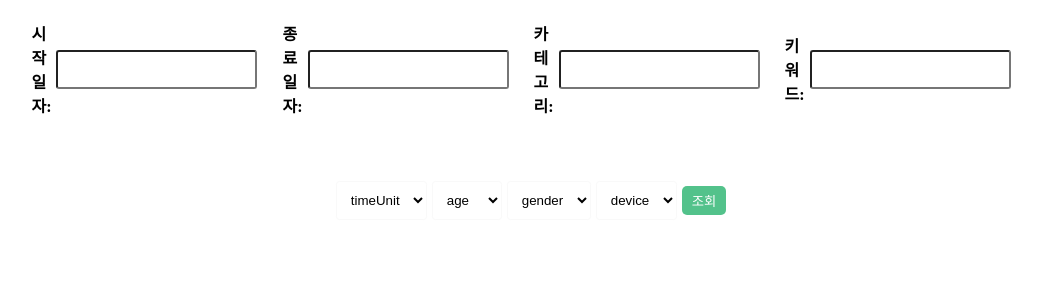
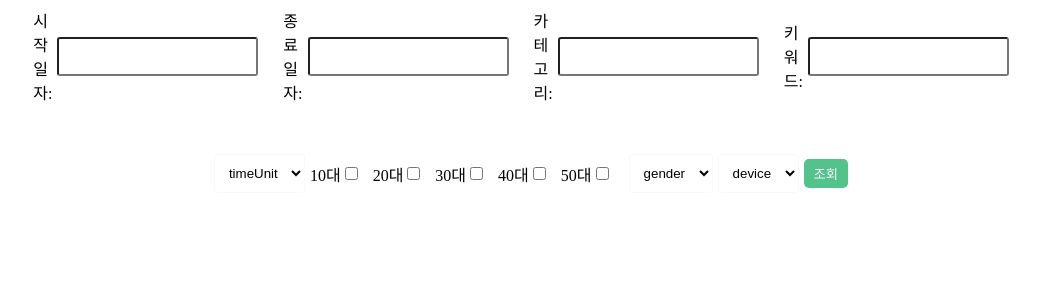
Before and after one commit to amh6281/Shopping-insight, a React (Vite) app: page / in a window 1280 px wide. Shown: the top 300 px of the page, without its empty margins (109-1151 px from the left). Built offline with nearby package versions, Linux system fonts and the light colour scheme.

Commit message:
Age checkbox type 변경

```diff
--- a/src/components/Form.tsx
+++ b/src/components/Form.tsx
@@ -10,13 +10,13 @@ const Form = () => {
     gap: 50px;
   `;
 
-  const Wrapper = styled.div`
+  const FormGroup = styled.div`
     display: flex;
     align-items: center;
     gap: 5px;
   `;
 
-  const Title = styled.h2`
+  const Label = styled.label`
     font-size: 16px;
   `;
 
@@ -36,6 +36,19 @@ const Form = () => {
     border-radius: 0.25em;
   `;
 
+  const CheckboxGroup = styled.div`
+    display: flex;
+    align-items: center;
+  `;
+
+  const CheckboxLabel = styled.label`
+    font-size: 16px;
+  `;
+
+  const CheckboxInput = styled.input`
+    margin-right: 15px;
+  `;
+
   const Button = styled.button`
     padding: 5px 10px;
     cursor: pointer;
@@ -48,31 +61,35 @@ const Form = () => {
 
   return (
     <Container>
-      <Wrapper>
-        <Title>시작일자:</Title>
-        <Input />
-        <Title>종료일자:</Title>
-        <Input />
-        <Title>카테고리:</Title>
-        <Input />
-        <Title>키워드:</Title>
-        <Input />
-      </Wrapper>
-      <Wrapper>
+      <FormGroup>
+        <Label htmlFor="startDate">시작일자:</Label>
+        <Input id="startDate" />
+        <Label htmlFor="endDate">종료일자:</Label>
+        <Input id="endDate" />
+        <Label htmlFor="category">카테고리:</Label>
+        <Input id="category" />
+        <Label htmlFor="keyword">키워드:</Label>
+        <Input id="keyword" />
+      </FormGroup>
+      <FormGroup>
         <Select>
           <option>timeUnit</option>
           <option>일간</option>
           <option>주간</option>
           <option>월간</option>
         </Select>
-        <Select>
-          <option>age</option>
-          <option>10대</option>
-          <option>20대</option>
-          <option>30대</option>
-          <option>40대</option>
-          <option>50대</option>
-        </Select>
+        <CheckboxGroup>
+          <CheckboxLabel htmlFor="age10">10대</CheckboxLabel>
+          <CheckboxInput type="checkbox" id="age10" />
+          <CheckboxLabel htmlFor="age20">20대</CheckboxLabel>
+          <CheckboxInput type="checkbox" id="age20" />
+          <CheckboxLabel htmlFor="age30">30대</CheckboxLabel>
+          <CheckboxInput type="checkbox" id="age30" />
+          <CheckboxLabel htmlFor="age40">40대</CheckboxLabel>
+          <CheckboxInput type="checkbox" id="age40" />
+          <CheckboxLabel htmlFor="age50">50대</CheckboxLabel>
+          <CheckboxInput type="checkbox" id="age50" />
+        </CheckboxGroup>
         <Select>
           <option>gender</option>
           <option>m</option>
@@ -84,7 +101,7 @@ const Form = () => {
           <option>mo</option>
         </Select>
         <Button>조회</Button>
-      </Wrapper>
+      </FormGroup>
     </Container>
   );
 };
```
